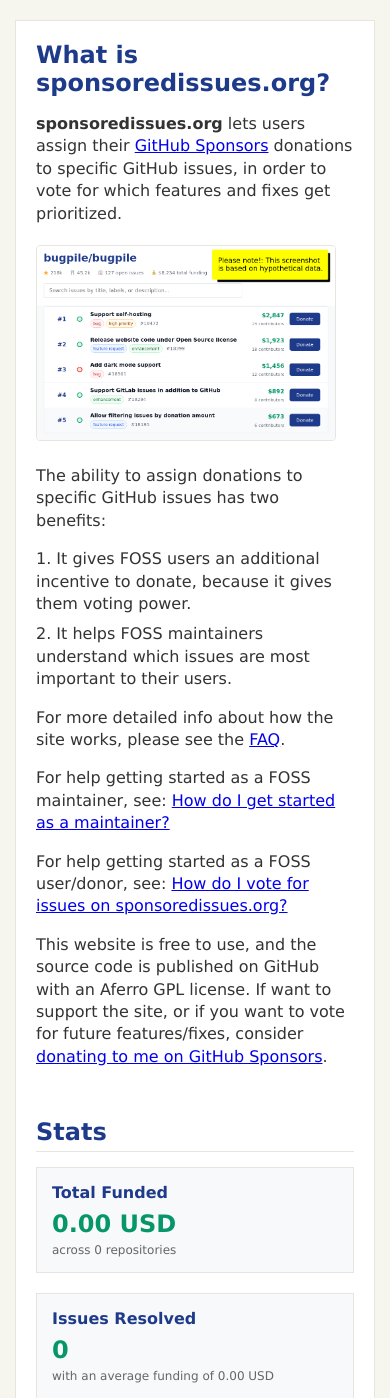
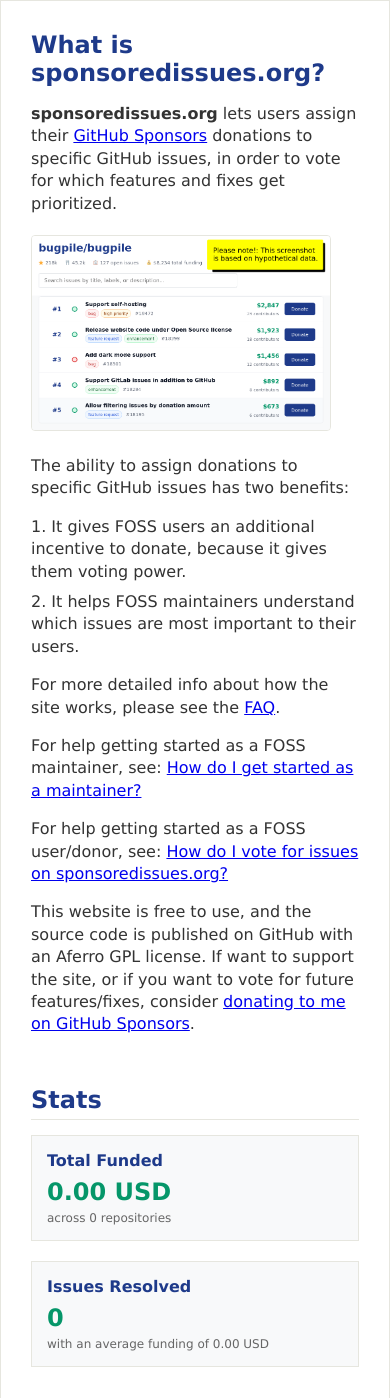
Before and after one commit to benvvalk/sponsoredissues.org-deploy, a Django app: page / in a window 390 px wide. Shown: the part 67-1465 px from the top of the page. Run offline with Django 5.2, Linux system fonts and the light colour scheme; data that the repository does not hold is empty.

Commit message:
index.html: remove outer padding on mobile (wastes space) [style]

```diff
--- a/sponsoredissues/templates/index.html
+++ b/sponsoredissues/templates/index.html
@@ -272,8 +272,13 @@
     }
 
     @media (max-width: 768px) {
+
+        .container {
+            padding: 0px;
+        }
+
         .main-content {
-            padding: 20px;
+            padding: 30px;
         }
 
         .stats-section {
```
